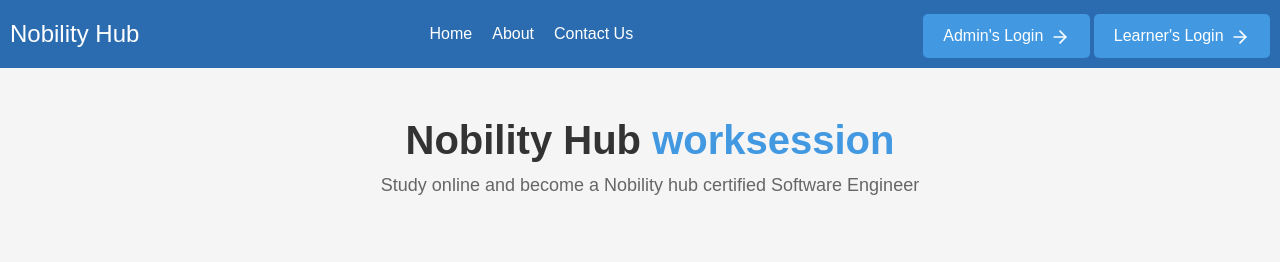
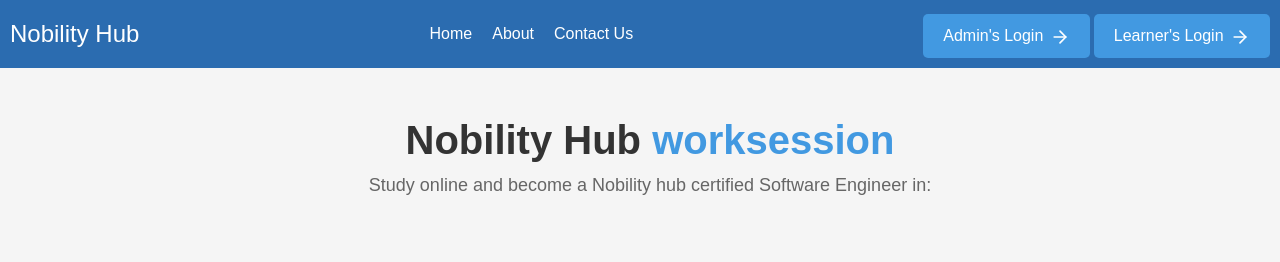
Before and after one commit to Jamescjay/Nobility-hub-client, a React (Create React App) app: page / in a window 1280 px wide. Shown: the top 262 px of the page. Built offline with nearby package versions, Linux system fonts and the light colour scheme.

Commit message:
The styling case

```diff
--- a/src/components/Home.js
+++ b/src/components/Home.js
@@ -60,7 +60,7 @@ const Home = () => {
                 Nobility Hub <span className="text-blue-600">worksession</span>
               </h1>
               <p className="sub-text">
-                Study online and become a Nobility hub certified Software Engineer
+                Study online and become a Nobility hub certified Software Engineer in:
               </p>
             </div>
           </section>
```
